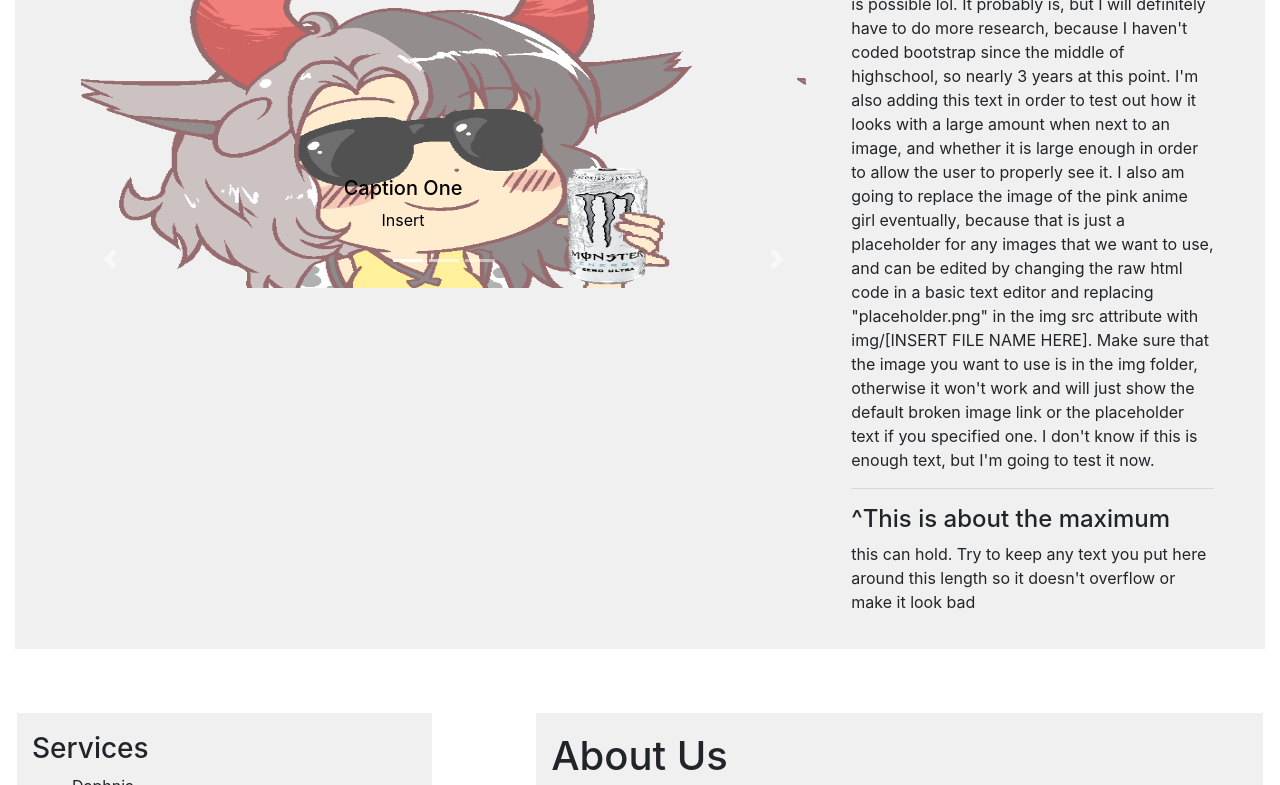
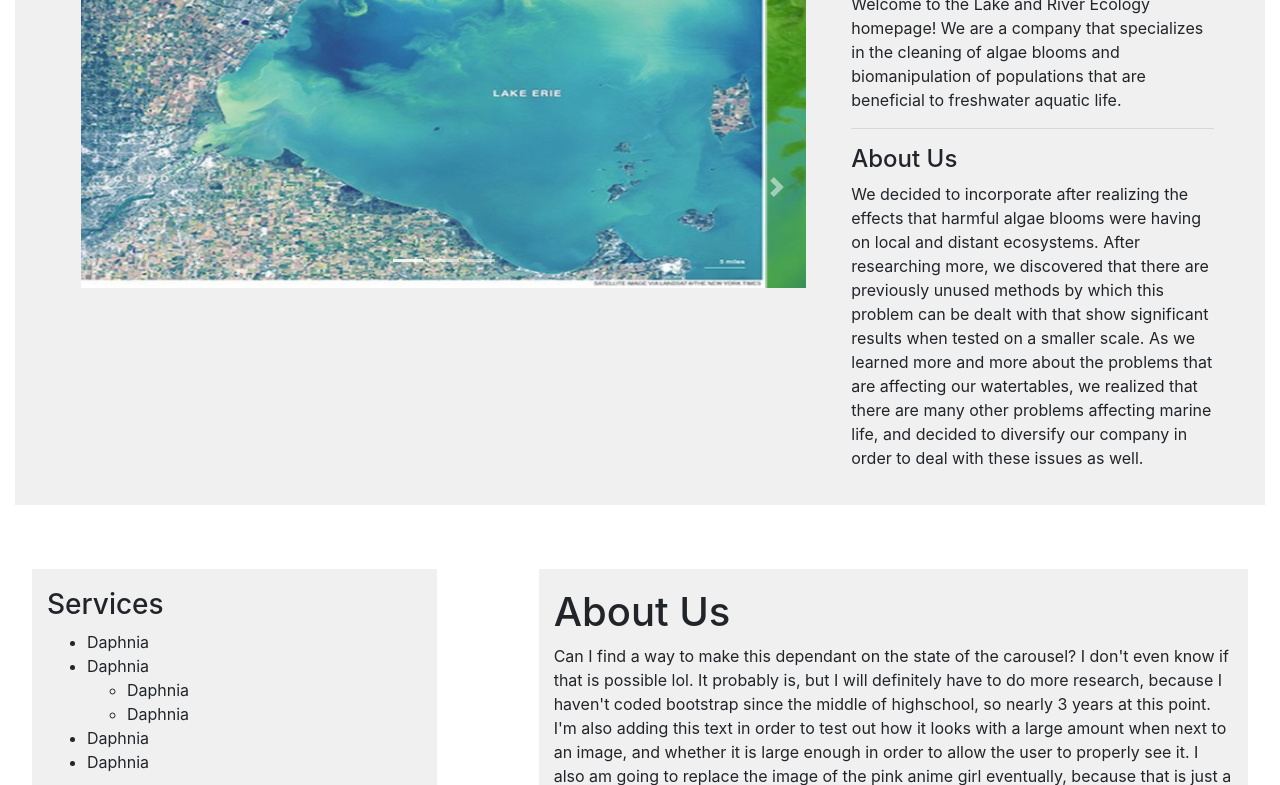
Before and after one commit to EthanSzlovak/LakeAndRiver, a website: page pages/home.html in a window 1280 px wide. Shown: the part 251-1036 px from the top of the page. Drawn offline with Linux system fonts and the light colour scheme.

Commit message:
Added some images
Added Images and began writing up text and stuff

```diff
--- a/pages/home.html
+++ b/pages/home.html
@@ -47,7 +47,7 @@
 
   <!-- Page Content -->
 
-<div class="container-fluid  main-body">
+<div class="container-fluid main-body">
 	<div class="softbox">
 		<div class="row content">
 			<div class="col-md-8 col-sm-12">
@@ -59,25 +59,15 @@
 					</ol>
 						<div class="carousel-inner imgHeightConstraints">
 							<div class="carousel-item active">
-							<img class="d-block w-100 cimg" src="../img/placeholder.png" alt="First slide">
-							<div class="carousel-caption d-none d-md-block">
-								<h5>Caption One</h5>
-								<p>Insert</p>
-							  </div>
+								<img class="d-block w-100 cimg" src="../img/lakeerie.jpeg" alt="First slide">
+
 							</div>
 							<div class="carousel-item ">
-							<img class="d-block w-100 cimg" src="../img/placeholder.png" alt="Second slide" >
-							<div class="carousel-caption d-none d-md-block">
-								<h5>Caption Two</h5>
-								<p>Insert</p>
-							  </div>
+								<img class="d-block w-100 cimg" src="../img/algaebloom.png" alt="Second slide" >
+
 							</div>
 							<div class="carousel-item">
-							<img class="d-block w-100 cimg" src="../img/placeholder.png" alt="Third slide">
-							<div class="carousel-caption d-none d-md-block">
-								<h5>Caption Three</h5>
-								<p>Insert</p>
-							  </div>
+								<img class="d-block w-100 cimg" src="../img/screem.jpg" alt="Third slide">
 							</div>
 						</div>
 					</div>
@@ -91,12 +81,11 @@
 					  </a>
 				</div>
 			<div class="col-md-4 col-sm-12 text-left">
-			  <h1>About This Image</h1>
-			  <p>Can I find a way to make this dependant on the state of the carousel? I don't even know if that is possible lol. It probably is, but I will definitely have to do more research, because I haven't coded bootstrap since the middle of highschool, so nearly 3 years at this point. I'm also adding this text in order to test out how it looks with a large amount when next to an image, and whether it is large enough in order to allow the user to properly see it. I also am going to replace the image of the pink anime girl eventually, because that is just a placeholder for any images that we want to use, and can be edited by changing the raw html code in a basic text editor and replacing "placeholder.png" in the img src attribute with img/[INSERT FILE NAME HERE]. Make sure that the image you want to use is in the img folder, otherwise it won't work and will just show the default broken image link or the placeholder text if you specified one. I don't know if this is enough text, but I'm going to test it now. </p>
+			  <h1>Lake and River Ecology</h1>
+			  <p>Welcome to the Lake and River Ecology homepage! We are a company that specializes in the cleaning of algae blooms and biomanipulation of populations that are beneficial to freshwater aquatic life.</p>
 			  <hr>
-			  <h4>^This is about the maximum</h4>
-			  <p> this can hold. Try to keep any text you put here around this length so it doesn't overflow or make it look bad</p>
-			</div>
+			  <h4>About Us</h4>
+			  <p>We decided to incorporate after realizing the effects that harmful algae blooms were having on local and distant ecosystems. After researching more, we discovered that there are previously unused methods by which this problem can be dealt with that show significant results when tested on a smaller scale. As we learned more and more about the problems that are affecting our watertables, we realized that there are many other problems affecting marine life, and decided to diversify our company in order to deal with these issues as well.</p>
 			</div>
 		</div>
 		</div>
```
Also changed, not shown: pages/contact.html (+3 -3 lines), pages/daphnia_repopulation.html (+1 -1 lines), img/algaebloom.png (added), img/femaledaphniaCOPYRIGHTINFRINGEDONTUSE.jpg (added), img/lakeerie.jpeg (added), img/screem.jpg (added), 1 other file. Lines whose indentation alone changed are shown as unchanged.
